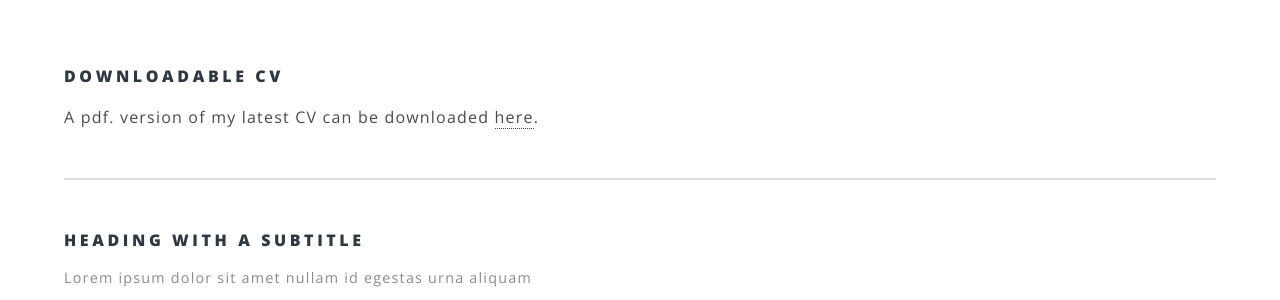
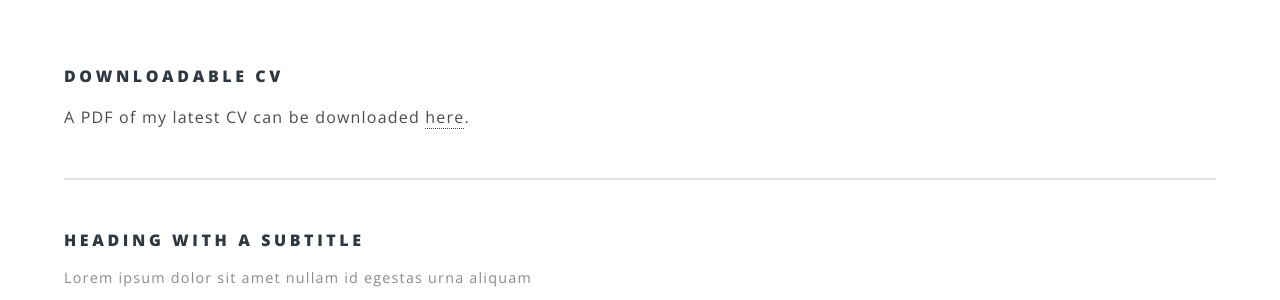
Before and after one commit to MuxuanHe/MuxuanHe, a Jekyll site: the page built from 4CV.html, in a window 1280 px wide and 900 px high. Shown: the part 367-667 px from the top of the window. Built offline with Jekyll 4.4.1, drawn with Linux system fonts in a browser that asks for light colours.

Commit message:
updated CV

```diff
--- a/4CV.html
+++ b/4CV.html
@@ -4,7 +4,7 @@
 ---
 			<section>
 				<h4>Downloadable CV</h4>
-				<p>A pdf. version of my latest CV can be downloaded <a href="/CV/CV_Yifan Yang_01-25-2020.pdf">here</a>.</p>
+				<p>A PDF of my latest CV can be downloaded <a href="/CV/CV_Yifan Yang_04_12_2020.pdf">here</a>.</p>
 
 
 				<hr />
```
Also changed, not shown: 1 other file.
